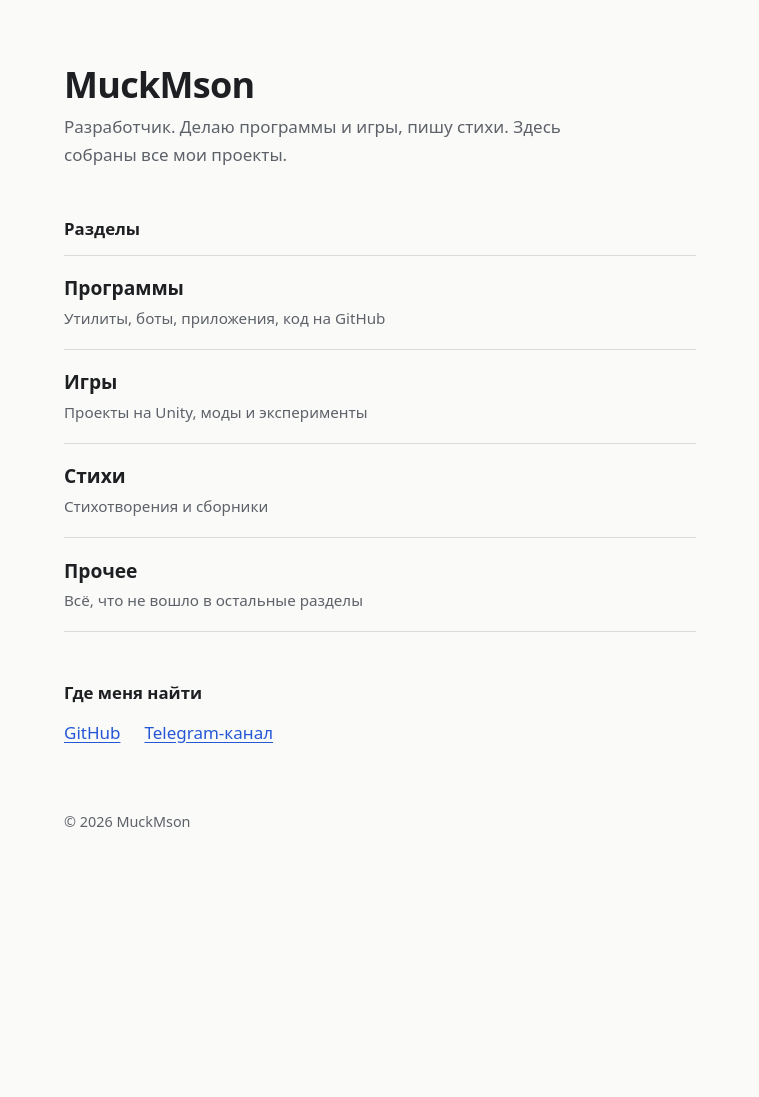
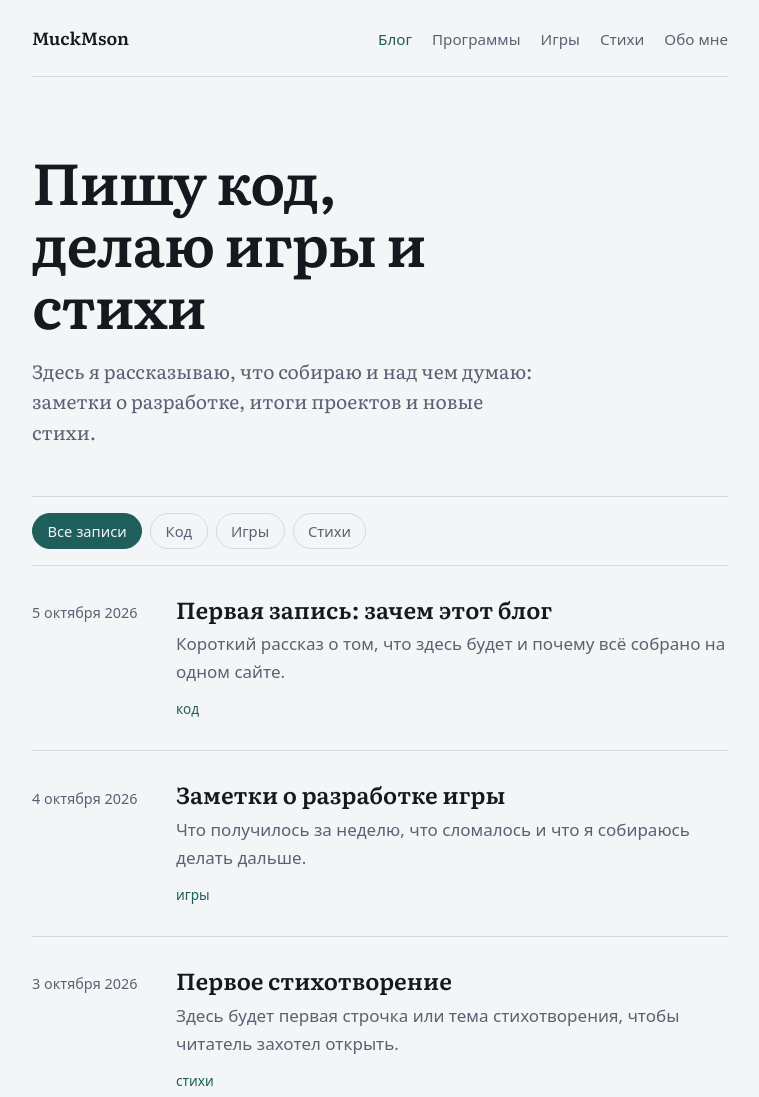
Before and after one commit to MuckMson/info, a plain HTML site: page index.html in a window 1280 px wide. Shown: the top 1097 px of the page, without its empty margins (260-1019 px from the left). Before the commit the page ends 881 px from the top, so only its background shows below. Drawn offline with Linux system fonts and the light colour scheme.

Commit message:
Redesign

```diff
--- a/index.html
+++ b/index.html
@@ -2,79 +2,163 @@
 <html lang="ru">
 <head>
 <meta charset="utf-8">
-<meta name="viewport" content="width=device-width, initial-scale=1">
+<meta name="viewport" content="width=device-width, initial-scale=1, viewport-fit=cover">
 <!-- TODO: замени MuckMson на свой ник (везде в файле) -->
-<title>MuckMson — разработчик: программы, игры, стихи</title>
-<meta name="description" content="MuckMson: личный сайт разработчика. Программы, игры на Unity, стихи и другие проекты.">
+<title>MuckMson — блог о разработке, играх и стихах</title>
+<meta name="description" content="Страничка MuckMson о своих проектах и творчестве">
 <meta name="author" content="MuckMson">
-<meta property="og:title" content="MuckMson">
-<meta property="og:description" content="Программы, игры, стихи и другие проекты.">
+<meta property="og:title" content="MuckMson — Главная страница">
+<meta property="og:description" content="Публикую свои проекты, стихи и вообще все, что не лень.">
 <meta property="og:type" content="website">
-<!-- TODO: после публикации раскомментируй и впиши адрес сайта -->
 <link rel="canonical" href="https://muckmson.github.io/">
 <!-- TODO: сюда же вставляется тег подтверждения из Google Search Console -->
+<link rel="preconnect" href="https://fonts.googleapis.com">
+<link rel="preconnect" href="https://fonts.gstatic.com" crossorigin>
+<link href="https://fonts.googleapis.com/css2?family=Literata:ital,opsz,wght@0,7..72,400;0,7..72,600;1,7..72,400&display=swap" rel="stylesheet">
 <style>
   :root {
-    --bg: #fafaf8;
-    --text: #1d1f23;
-    --muted: #5d6169;
-    --line: #dcdcd6;
-    --accent: #2457d6;
+    --bg: #f3f5f7;
+    --ink: #14181f;
+    --muted: #596273;
+    --line: #d5dae1;
+    --accent: #1f5f5b;
+    --serif: "Literata", Georgia, "Times New Roman", serif;
+    --sans: system-ui, -apple-system, "Segoe UI", Roboto, sans-serif;
     box-sizing: border-box;
     padding-top: env(safe-area-inset-top, 0px);
     padding-bottom: env(safe-area-inset-bottom, 0px);
   }
   @media (prefers-color-scheme: dark) {
-    :root { --bg: #16181c; --text: #e8e8e4; --muted: #9a9ea6; --line: #2e3138; --accent: #7aa2ff; }
+    :root:not([data-theme="light"]) { --bg: #0f1316; --ink: #e6eaee; --muted: #8d97a5; --line: #242b33; --accent: #5fc2b8; }
   }
+  :root[data-theme="dark"] { --bg: #0f1316; --ink: #e6eaee; --muted: #8d97a5; --line: #242b33; --accent: #5fc2b8; }
   *, *::before, *::after { box-sizing: inherit; }
-  body {
-    margin: 0;
-    background: var(--bg);
-    color: var(--text);
-    font: 17px/1.6 system-ui, -apple-system, "Segoe UI", Roboto, sans-serif;
-  }
-  .wrap { max-width: 42rem; margin: 0 auto; padding: 4rem 1.25rem 3rem; }
-  h1 { font-size: 2.25rem; line-height: 1.15; margin: 0 0 .5rem; letter-spacing: -.02em; }
-  .lead { color: var(--muted); margin: 0 0 3rem; max-width: 34rem; }
-  h2 { font-size: 1.05rem; margin: 0 0 .75rem; }
-  a { color: var(--accent); text-underline-offset: .18em; }
-  a:focus-visible { outline: 3px solid var(--accent); outline-offset: 3px; border-radius: 2px; }
-  .sections { list-style: none; margin: 0 0 3rem; padding: 0; border-top: 1px solid var(--line); }
-  .sections li { border-bottom: 1px solid var(--line); }
-  .sections a { display: block; padding: 1.1rem 0; color: inherit; text-decoration: none; }
-  .sections strong { display: block; font-size: 1.2rem; }
-  .sections span { color: var(--muted); font-size: .95rem; }
-  .sections a:hover strong, .sections a:focus-visible strong { color: var(--accent); }
-  .links { list-style: none; margin: 0; padding: 0; display: flex; flex-wrap: wrap; gap: .5rem 1.5rem; }
-  footer { margin-top: 4rem; color: var(--muted); font-size: .9rem; }
+  body { margin: 0; background: var(--bg); color: var(--ink); font: 17px/1.65 var(--sans); }
+  a { color: inherit; }
+  a:focus-visible, button:focus-visible { outline: 3px solid var(--accent); outline-offset: 3px; border-radius: 3px; }
+  .wrap { max-width: 46rem; margin: 0 auto; padding: 0 1.25rem; }
+
+  /* Шапка */
+  .top { display: flex; justify-content: space-between; align-items: baseline; padding: 1.5rem 0; border-bottom: 1px solid var(--line); gap: 1rem; flex-wrap: wrap; }
+  .brand { font: 600 1.1rem var(--serif); text-decoration: none; }
+  nav ul { list-style: none; margin: 0; padding: 0; display: flex; gap: 1.25rem; flex-wrap: wrap; font-size: .95rem; }
+  nav a { color: var(--muted); text-decoration: none; }
+  nav a:hover, nav a[aria-current] { color: var(--accent); }
+
+  /* Приветствие */
+  .intro { padding: 4.5rem 0 3rem; }
+  .intro h1 { font: 600 clamp(2.4rem, 7vw, 3.6rem)/1.08 var(--serif); letter-spacing: -.02em; margin: 0 0 1.25rem; max-width: 14ch; }
+  .intro p { font: 400 1.2rem/1.6 var(--serif); color: var(--muted); max-width: 32rem; margin: 0; }
+
+  /* Фильтр */
+  .filter { display: flex; gap: .5rem; flex-wrap: wrap; padding: 1rem 0; border-top: 1px solid var(--line); }
+  .filter button { font: inherit; font-size: .92rem; background: none; color: var(--muted); border: 1px solid var(--line); border-radius: 999px; padding: .3rem .9rem; cursor: pointer; }
+  .filter button[aria-pressed="true"] { background: var(--accent); border-color: var(--accent); color: var(--bg); }
+
+  /* Записи */
+  .posts { list-style: none; margin: 0; padding: 0; }
+  .post { display: grid; grid-template-columns: 7.5rem 1fr; gap: .25rem 1.5rem; padding: 1.75rem 0; border-top: 1px solid var(--line); }
+  .post[hidden] { display: none; }
+  .post time { color: var(--muted); font-size: .9rem; padding-top: .45rem; }
+  .post h2 { font: 600 1.45rem/1.3 var(--serif); margin: 0 0 .4rem; }
+  .post h2 a { text-decoration: none; }
+  .post h2 a:hover { color: var(--accent); text-decoration: underline; text-underline-offset: .2em; }
+  .post p { margin: 0 0 .5rem; color: var(--muted); }
+  .tag { font-size: .85rem; color: var(--accent); }
+  @media (max-width: 36rem) { .post { grid-template-columns: 1fr; } .post time { padding-top: 0; } }
+
+  footer { border-top: 1px solid var(--line); margin-top: 1rem; padding: 2rem 0 3rem; color: var(--muted); font-size: .9rem; display: flex; justify-content: space-between; flex-wrap: wrap; gap: .5rem 1.5rem; }
+  footer a { color: var(--muted); }
 </style>
 </head>
 <body>
-<main class="wrap">
-  <header>
-    <h1>MuckMson</h1>
-    <p class="lead">Разработчик. Делаю программы и игры, пишу стихи. Здесь собраны все мои проекты.</p>
+<div class="wrap">
+  <header class="top">
+    <a class="brand" href="index.html">MuckMson</a>
+    <nav aria-label="Основное меню">
+      <ul>
+        <li><a href="index.html" aria-current="page">Блог</a></li>
+        <li><a href="programs.html">Программы</a></li>
+        <li><a href="games.html">Игры</a></li>
+        <li><a href="poems.html">Стихи</a></li>
+        <li><a href="about.html">Обо мне</a></li>
+      </ul>
+    </nav>
   </header>
 
-  <h2>Разделы</h2>
-  <ul class="sections">
-    <!-- Каждая ссылка ведёт на отдельную страницу -->
-    <li><a href="programs.html"><strong>Программы</strong><span>Утилиты, боты, приложения, код на GitHub</span></a></li>
-    <li><a href="games.html"><strong>Игры</strong><span>Проекты на Unity, моды и эксперименты</span></a></li>
-    <li><a href="poems.html"><strong>Стихи</strong><span>Стихотворения и сборники</span></a></li>
-    <li><a href="other.html"><strong>Прочее</strong><span>Всё, что не вошло в остальные разделы</span></a></li>
-  </ul>
+  <main>
+    <section class="intro">
+      <!-- TODO: поменяй заголовок и подпись на свои -->
+      <h1>Пишу код, делаю игры и стихи</h1>
+      <p>Здесь я рассказываю, что собираю и над чем думаю: заметки о разработке, итоги проектов и новые стихи.</p>
+    </section>
 
-  <h2>Где меня найти</h2>
-  <ul class="links">
-    <!-- TODO: впиши свои ссылки, ненужные удали -->
-    <li><a href="https://github.com/MuckMson">GitHub</a></li>
-    <li><a href="https://t.me/MuckMson">Telegram-канал</a></li>
-  </ul>
+    <div class="filter" role="group" aria-label="Фильтр по темам">
+      <button type="button" data-tag="all" aria-pressed="true">Все записи</button>
+      <button type="button" data-tag="код" aria-pressed="false">Код</button>
+      <button type="button" data-tag="игры" aria-pressed="false">Игры</button>
+      <button type="button" data-tag="стихи" aria-pressed="false">Стихи</button>
+    </div>
 
-  <footer>© <span id="year"></span> MuckMson</footer>
-</main>
-<script>document.getElementById("year").textContent = new Date().getFullYear();</script>
+    <ul class="posts">
+      <!-- Каждая запись: дата, заголовок со ссылкой на файл в папке posts/, короткое описание, тема.
+           Чтобы добавить запись, скопируй блок <li> и поменяй данные. Новые записи ставь сверху. -->
+      <li class="post" data-tag="код">
+        <time datetime="2026-10-05">5 октября 2026</time>
+        <div>
+          <h2><a href="posts/pervaya-zapis.html">Первая запись: зачем этот блог</a></h2>
+          <p>Короткий рассказ о том, что здесь будет и почему всё собрано на одном сайте.</p>
+          <span class="tag">код</span>
+        </div>
+      </li>
+      <li class="post" data-tag="игры">
+        <time datetime="2026-10-04">4 октября 2026</time>
+        <div>
+          <h2><a href="posts/game-notes.html">Заметки о разработке игры</a></h2>
+          <p>Что получилось за неделю, что сломалось и что я собираюсь делать дальше.</p>
+          <span class="tag">игры</span>
+        </div>
+      </li>
+      <li class="post" data-tag="стихи">
+        <time datetime="2026-10-03">3 октября 2026</time>
+        <div>
+          <h2><a href="poems.html">Первое стихотворение</a></h2>
+          <p>Здесь будет первая строчка или тема стихотворения, чтобы читатель захотел открыть.</p>
+          <span class="tag">стихи</span>
+        </div>
+      </li>
+      <li class="post" data-tag="код">
+        <time datetime="2026-10-02">2 октября 2026</time>
+        <div>
+          <h2><a href="posts/how-this-site-works.html">Как устроен этот сайт</a></h2>
+          <p>Статичный сайт на GitHub Pages: из чего он состоит и как в него добавить запись.</p>
+          <span class="tag">код</span>
+        </div>
+      </li>
+    </ul>
+  </main>
+
+  <footer>
+    <span>© <span id="year"></span> MuckMson</span>
+    <span>
+      <!-- TODO: впиши свои ссылки, ненужные удали -->
+      <a href="https://github.com/MuckMson">GitHub</a> ·
+      <a href="https://t.me/MuckMson">Telegram</a>
+    </span>
+  </footer>
+</div>
+
+<script>
+  document.getElementById("year").textContent = new Date().getFullYear();
+  var buttons = document.querySelectorAll(".filter button");
+  var posts = document.querySelectorAll(".post");
+  buttons.forEach(function (btn) {
+    btn.addEventListener("click", function () {
+      var tag = btn.dataset.tag;
+      buttons.forEach(function (b) { b.setAttribute("aria-pressed", String(b === btn)); });
+      posts.forEach(function (p) { p.hidden = tag !== "all" && p.dataset.tag !== tag; });
+    });
+  });
+</script>
 </body>
 </html>
```
